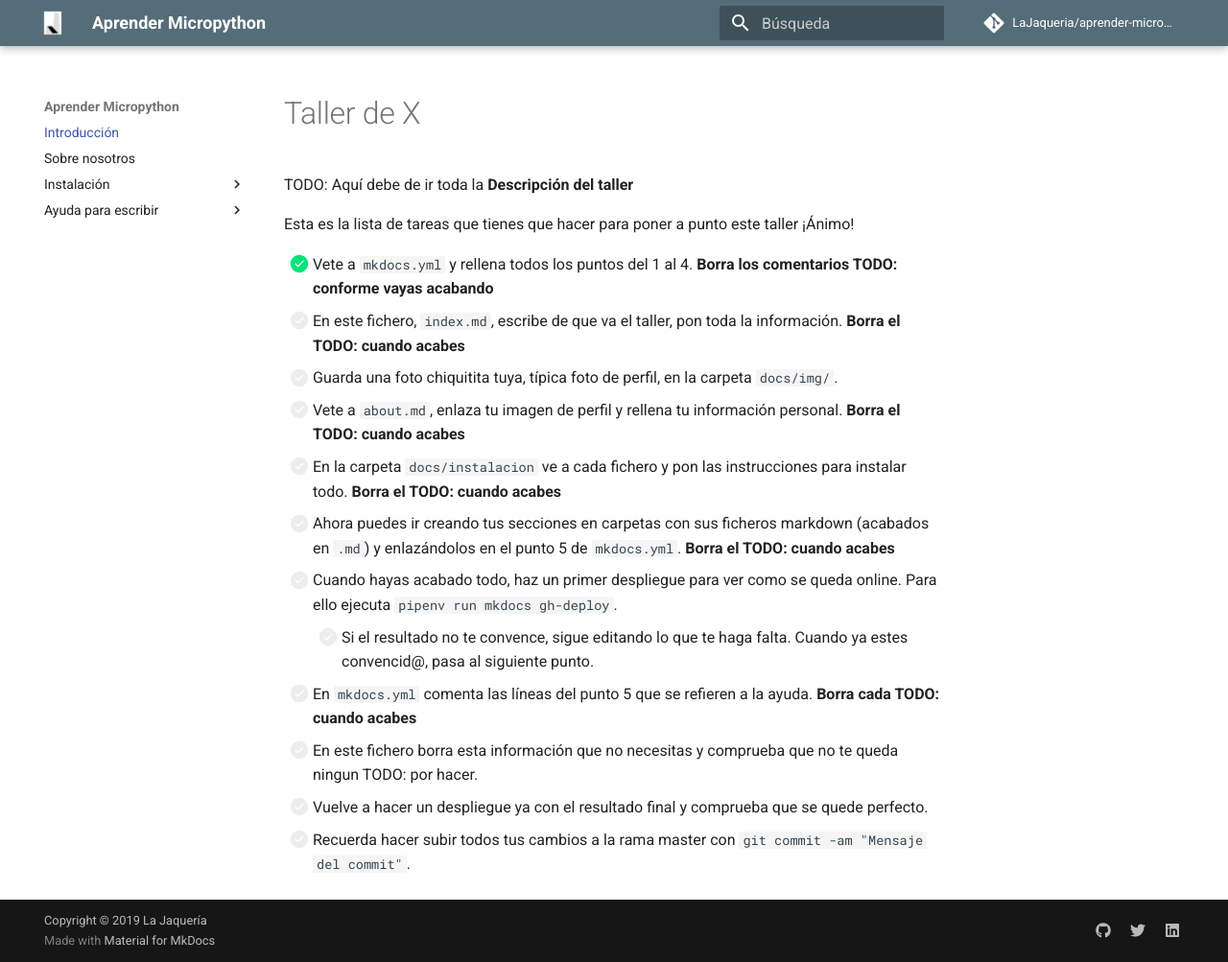
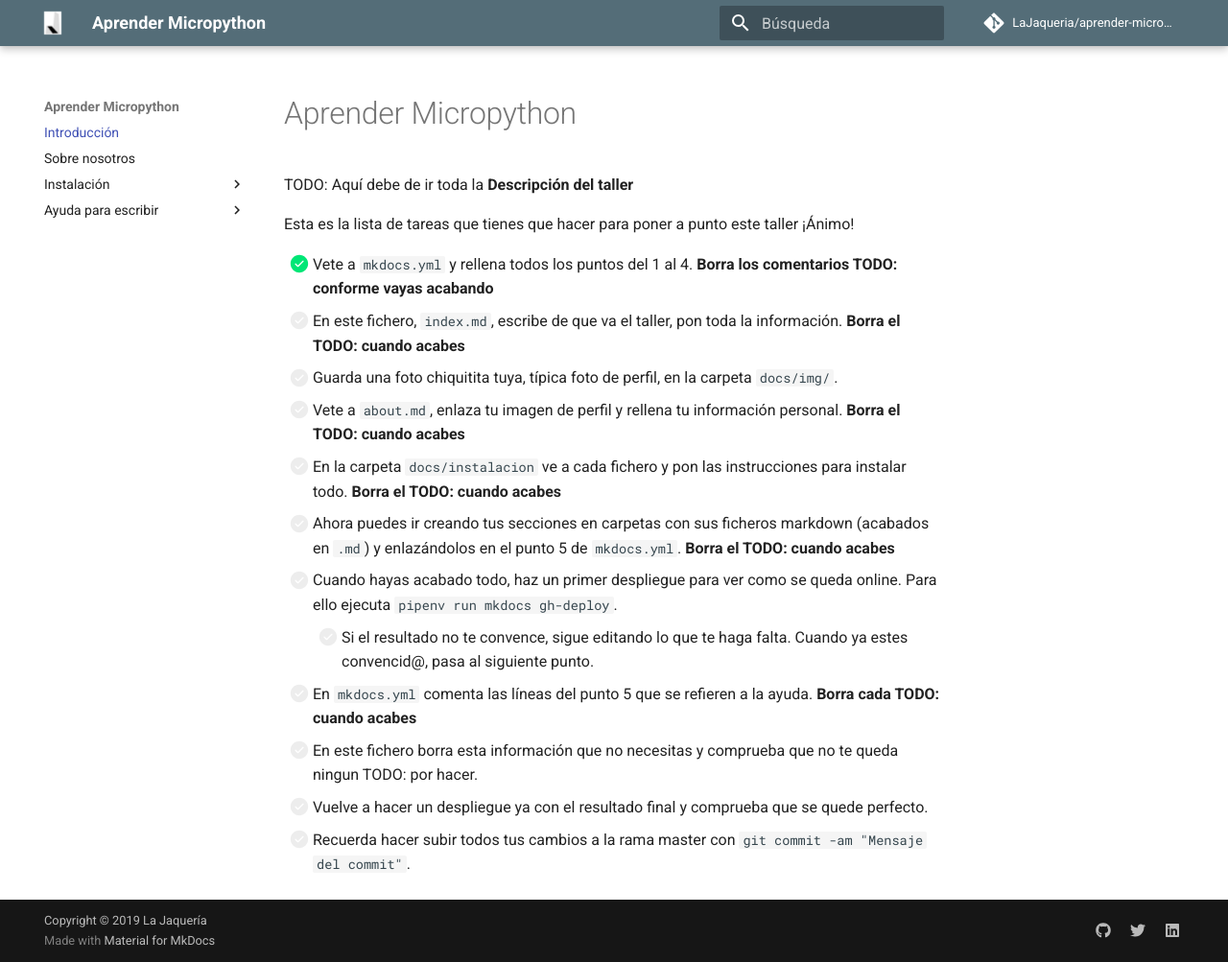
Before and after one commit to LaJaqueria/aprender-micropython, an MkDocs documentation site: the page built from docs/index.md, in a window 1280 px wide and 1003 px high. Shown: the whole window at 96% size. Built offline with MkDocs 1.6.1 and Material for MkDocs 9.7.7, drawn with Linux system fonts in a browser that asks for light colours; comment, search, counter and statistics services are not loaded.

Commit message:
titulo cambiado

```diff
--- a/docs/index.md
+++ b/docs/index.md
@@ -1,4 +1,4 @@
-# Taller de X
+# Aprender Micropython
 
 TODO: Aquí debe de ir toda la **Descripción del taller**
 
```
